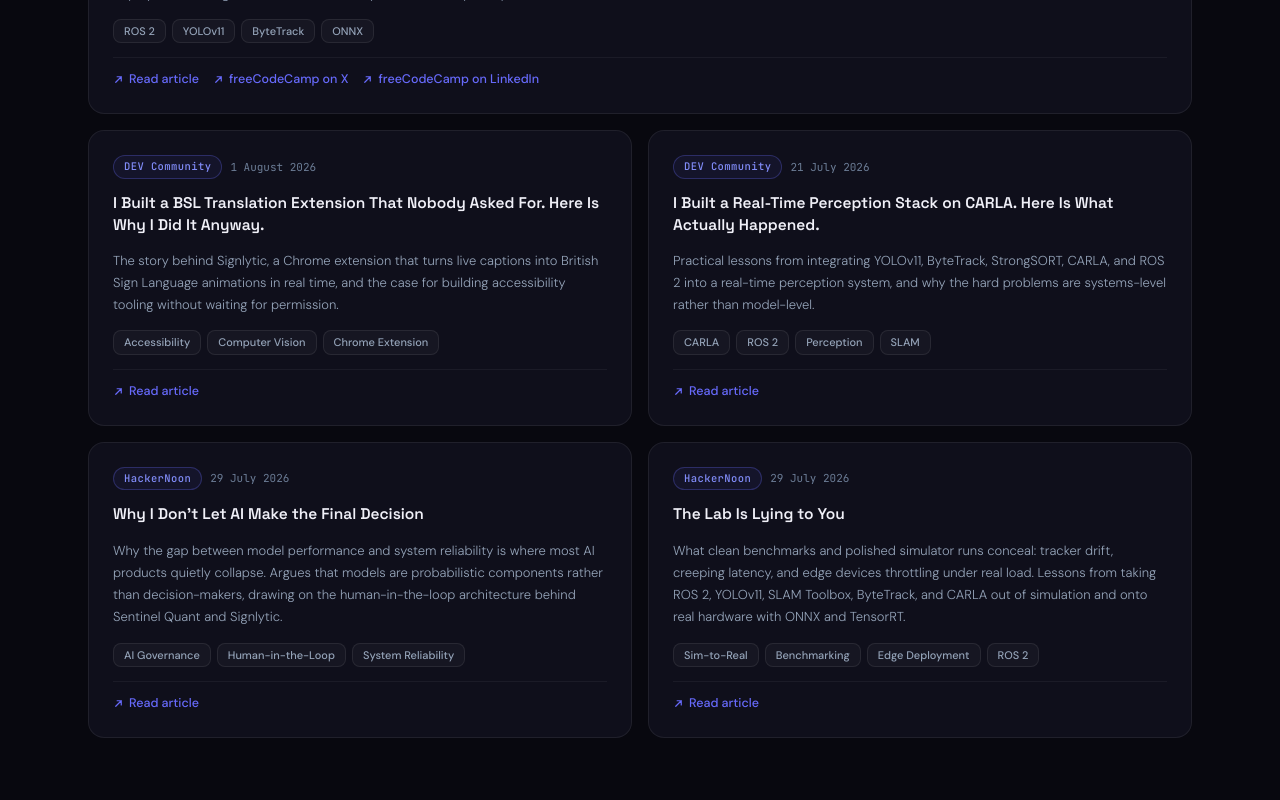
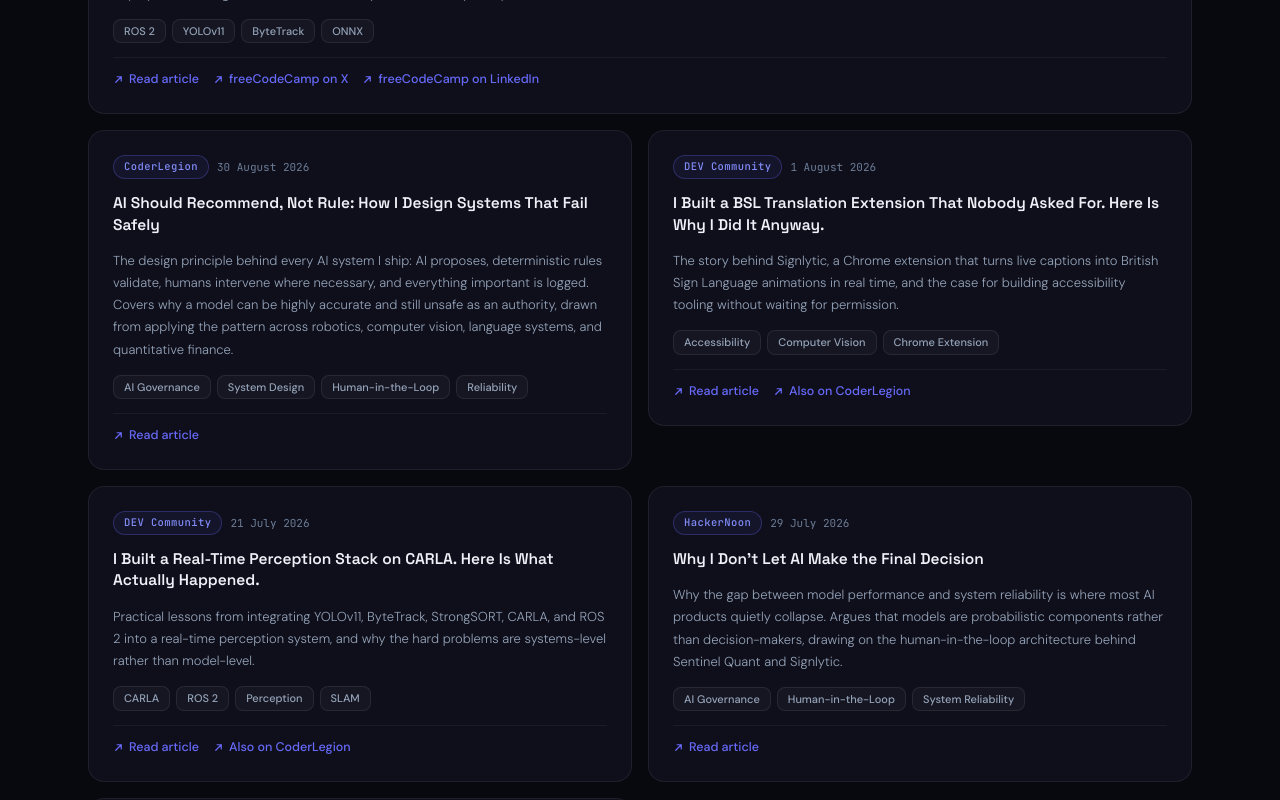
Before and after one commit to Iyanuoluwa007/My-Portfolio-Site, a Next.js app: page / in a window 1280 px wide. Shown: the part 6740-7540 px from the top of the page. Built offline with nearby package versions, Linux system fonts and the light colour scheme.

Commit message:
content: add CoderLegion article and link syndicated cross-posts

```diff
--- a/src/data/recognition.js
+++ b/src/data/recognition.js
@@ -126,6 +126,16 @@ export const articles = [
     ],
   },
   {
+    id: "coderlegion-ai-recommend",
+    outlet: "CoderLegion",
+    title: "AI Should Recommend, Not Rule: How I Design Systems That Fail Safely",
+    date: "30 August 2026",
+    description:
+      "The design principle behind every AI system I ship: AI proposes, deterministic rules validate, humans intervene where necessary, and everything important is logged. Covers why a model can be highly accurate and still unsafe as an authority, drawn from applying the pattern across robotics, computer vision, language systems, and quantitative finance.",
+    tags: ["AI Governance", "System Design", "Human-in-the-Loop", "Reliability"],
+    url: "https://coderlegion.com/25806/ai-should-recommend-not-rule-how-i-design-systems-that-fail-safely",
+  },
+  {
     id: "devto-signlytic",
     outlet: "DEV Community",
     title:
@@ -135,6 +145,10 @@ export const articles = [
       "The story behind Signlytic, a Chrome extension that turns live captions into British Sign Language animations in real time, and the case for building accessibility tooling without waiting for permission.",
     tags: ["Accessibility", "Computer Vision", "Chrome Extension"],
     url: "https://dev.to/iyanuoluwa007/i-built-a-bsl-translation-extension-that-nobody-asked-for-here-is-why-i-did-it-anyway-4fk9",
+    // Syndicated to CoderLegion on 30 August 2026.
+    features: [
+      { label: "Also on CoderLegion", href: "https://coderlegion.com/25805/i-built-a-bsl-translation-extension-that-nobody-asked-for-here-is-why-i-did-it-anyway" },
+    ],
   },
   {
     id: "devto-carla",
@@ -145,6 +159,10 @@ export const articles = [
       "Practical lessons from integrating YOLOv11, ByteTrack, StrongSORT, CARLA, and ROS 2 into a real-time perception system, and why the hard problems are systems-level rather than model-level.",
     tags: ["CARLA", "ROS 2", "Perception", "SLAM"],
     url: "https://dev.to/iyanuoluwa007/i-built-a-real-time-perception-stack-on-carla-here-is-what-actually-happened-5abl",
+    // Syndicated to CoderLegion on 30 August 2026.
+    features: [
+      { label: "Also on CoderLegion", href: "https://coderlegion.com/25804/i-built-a-real-time-perception-stack-on-carla-here-is-what-actually-happened" },
+    ],
   },
   {
     id: "hackernoon-final-decision",
```
